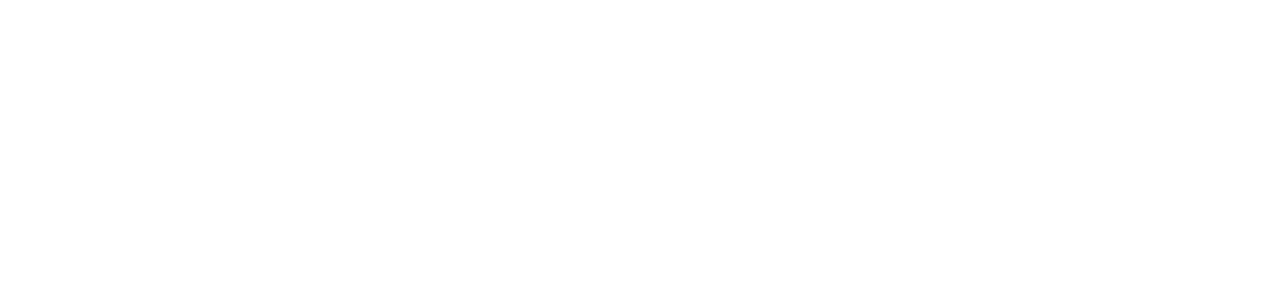
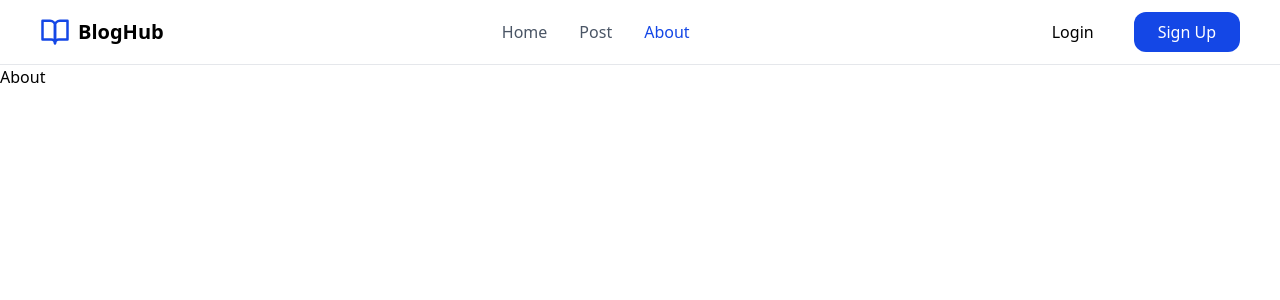
Before and after one commit to Clawz-123/Blog_Frontend, a React (Vite) app: page /about in a window 1280 px wide. Before the commit this address had no page. Shown: the top 300 px of the page. Built offline with nearby package versions, Linux system fonts and the light colour scheme.

Commit message:
navbar active hover

```diff
--- a/src/App.jsx
+++ b/src/App.jsx
@@ -1,12 +1,16 @@
 import React from 'react';
 import { BrowserRouter as Router, Routes, Route } from 'react-router-dom';
 import Home from './pages/Home';
+import Post from './pages/Post';
+import About from './pages/About';
 
 const App = () => {
   return (
     <Router>
       <Routes>
         <Route path='/' element={<Home />} />
+        <Route path='/post' element={<Post />} />
+        <Route path='/about' element={<About />} />
       </Routes>
     </Router>
   );
--- a/src/components/Header.jsx
+++ b/src/components/Header.jsx
@@ -1,6 +1,7 @@
 import React, { useState } from 'react';
 import { FiBookOpen, FiMenu, FiX } from "react-icons/fi";
 import { Link } from 'react-router-dom';
+import { NavLink } from 'react-router-dom';
 
 const Navigation = [
     { name: "Home", path: "/" },
@@ -30,13 +31,16 @@
                 {/* Desktop Navigation */}
                 <div className='hidden md:flex gap-8 text-gray-600 font-medium'>
                     {Navigation.map((nav) => (
-                        <Link
+                        <NavLink
                             key={nav.name}
                             to={nav.path}
-                            className="hover:text-blue-700 transition"
+                            className={({ isActive }) =>
+                                `transition ${isActive ? 'text-blue-700' : 'hover:text-blue-700'
+                                }`
+                            }
                         >
                             {nav.name}
-                        </Link>
+                        </NavLink>
                     ))}
                 </div>
 
@@ -55,14 +59,17 @@
             {menuOpen && (
                 <div className="md:hidden flex flex-col gap-4 px-6 pb-4 bg-white shadow-sm">
                     {Navigation.map((nav) => (
-                        <Link
+                        <NavLink
                             key={nav.name}
                             to={nav.path}
-                            className="text-gray-800 hover:text-blue-700 transition"
+                            className={({ isActive }) =>
+                                `transition ${isActive ? 'text-blue-700' : 'hover:text-blue-700'
+                                }`
+                            }
                             onClick={() => setMenuOpen(false)}
                         >
                             {nav.name}
-                        </Link>
+                        </NavLink>
                     ))}
                     <button className="w-full text-left text-black hover:bg-amber-600 hover:text-white rounded-md px-4 py-2 transition font-medium">
                         Login
--- a/src/pages/About.jsx
+++ b/src/pages/About.jsx
@@ -1,9 +1,13 @@
 import React from 'react'
+import Header from '../components/Header'
+import Footer from '../components/Footer'
 
 const About = () => {
   return (
-    <div>
+      <div>
+        <Header/>
         <p>About</p>
+        <Footer/>
     </div>
   )
 }
--- a/src/pages/Post.jsx
+++ b/src/pages/Post.jsx
@@ -1,11 +1,15 @@
 import React from 'react'
+import Header from '../components/Header'
+import Footer from '../components/Footer'
 
 const Post = () => {
-  return (
-    <div>
-      <p>Post</p>
-    </div>
-  )
+    return (
+        <div>
+            <Header />
+            <p>Post</p>
+            <Footer />
+        </div>
+    )
 }
 
 export default Post
```
